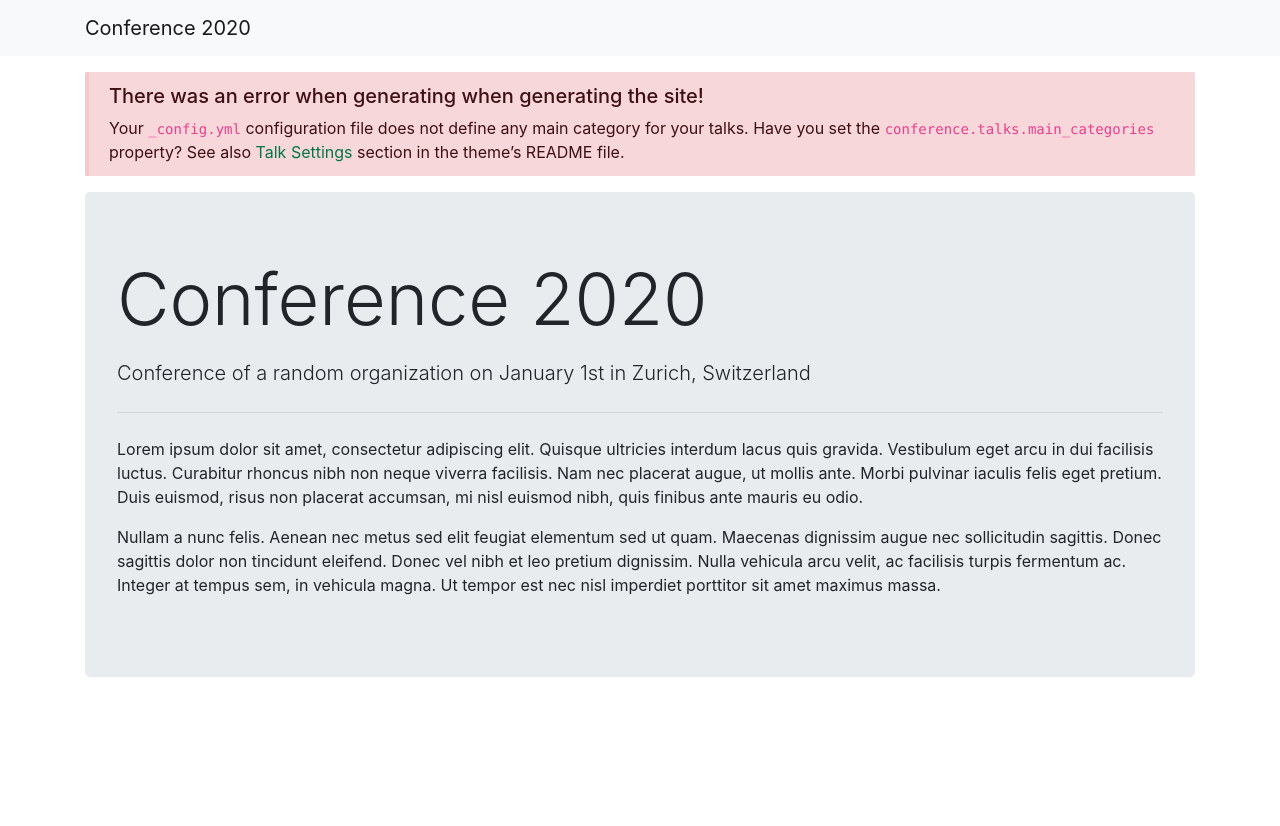
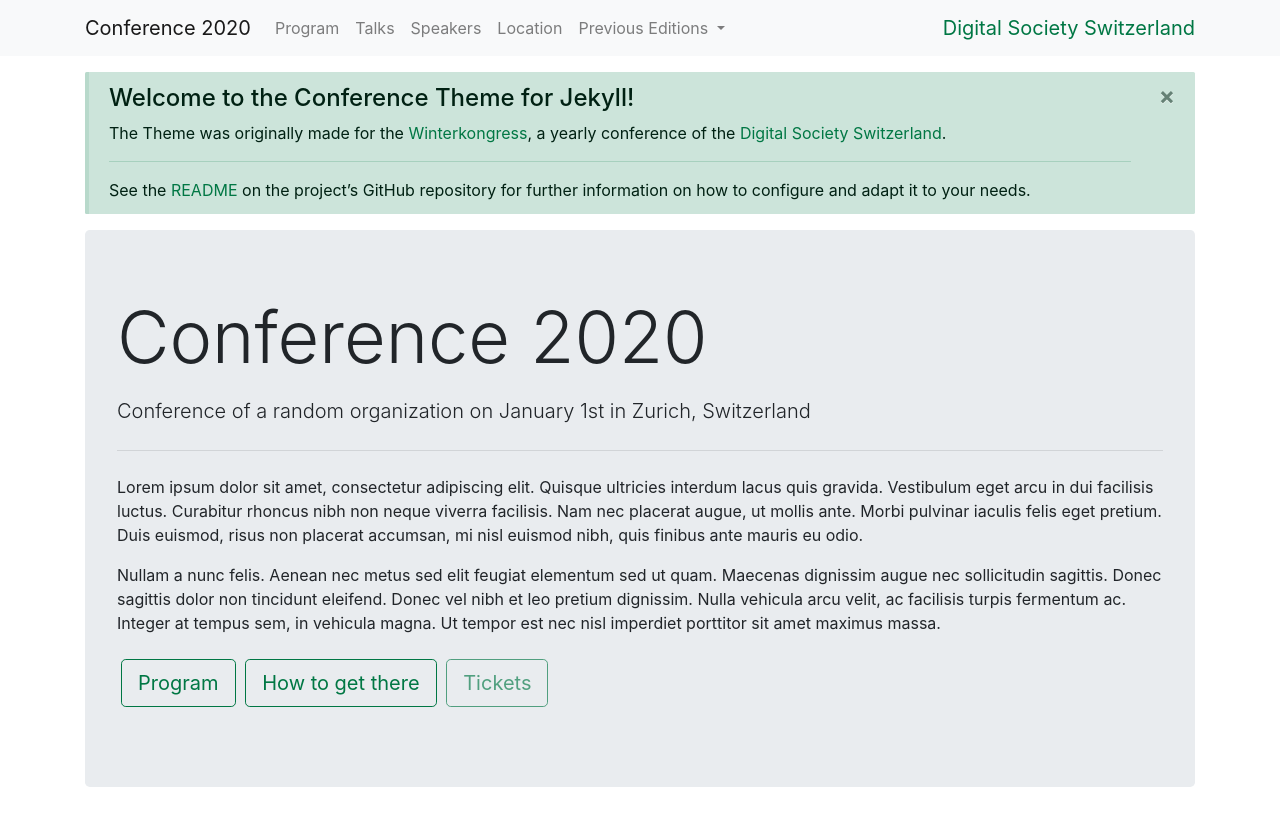
Before and after one commit to SHOW2025/SHOW2025.github.io, a Jekyll site: the page built from index.md, in a window 1280 px wide. Shown: the top 826 px of the page. Built offline with Jekyll 4.4.1, drawn with Linux system fonts in a browser that asks for light colours.

Commit message:
Update _config.yml

```diff
--- a/_config.yml
+++ b/_config.yml
@@ -1,26 +1,25 @@
 title: Conference 2020
-preposition: ''
+preposition: at
 description: >-
   Conference of a random organization on January 1st in Zurich, Switzerland
 baseurl: "" # the subpath of your site, e.g. /blog
 url: "https://example.com" # the base hostname & protocol for your site, e.g. https://example.com
+
+theme: jekyll-theme-conference
 
 # Build settings
 markdown: kramdown
 sass:
   style: compressed
 
-# Exclude from processing
+# Additional exclude from processing
 exclude:
+  - vendor
   - .github/
-  - venv/
   - README.md
   - LICENSE.md
   - REDISTRIBUTED.md
-  - screenshot.png
-  - jekyll-theme-conference.gemspec
   - purgecss.config.js
-  - _config.example.yml
 
 # Collections and their defaults
 collections:
@@ -51,22 +50,135 @@ defaults:
     values:
       layout: room
 
-# Theme default values
+
 conference:
+
+  # Language
   lang: en
+
+  # Timezone
+  tz: "+02:00"
+
+  # Show theme errors:
   show_errors: True
 
+  # Navigation bar
+  navigation:
+    logo:
+      name: Digital Society Switzerland
+      # img: ''
+      url: 'https://digitale-gesellschaft.ch/'
+    breakpoint: md
+    links:
+      - name: Program
+        relative_url: /program/
+      - name: Talks
+        relative_url: /talks/
+      - name: Speakers
+        relative_url: /speakers/
+      - name: Location
+        relative_url: /location/
+      - name: Previous Editions
+        menu:
+          - name: 2020 (current)
+            disabled: true
+          - name: 2019
+            relative_url: /2019/
+          - name: 2018
+            relative_url: /2018/
+
+  # Link Preview for Sharing
   link_preview:
+    # also adapt "preposition" property at top for more meaningful descriptions
     disable: false
+    img:
+      twitter: 'twitter_preview.png'      # inside /assets/images/
+      open_graph: 'facebook_preview.png'  # inside /assets/images/
+
+  # Main landing page
+  main:
+    # logo:
+    #   img: ''
+    links:
+      - name: Program
+        relative_url: /program/
+      - name: How to get there
+        relative_url: /location/
+      - name: Tickets
+        disabled: true
+        absolute_url: ''
+
+  # Information boxes
+  info_bars:
+    - title: Welcome to the Conference Theme for Jekyll!
+      color: primary
+      main_only: true
+      text: |
+        The Theme was originally made for the [Winterkongress](https://www.digitale-gesellschaft.ch/kongress/), a yearly conference of the [Digital Society Switzerland](https://digitale-gesellschaft.ch/).
+
+        ---
+
+        See the [README](github.com/DigitaleGesellschaft/jekyll-theme-conference/) on the project's GitHub repository for further information on how to configure and adapt it to your needs.
+    - text: This is just some random content for demonstration purposes.
+      color: warning
+      pages_only: true
+
+  # Live indications
+  live:
+    date: 01.01.2020
+    timezone: GMT+1
+    stop:       240  # in minutes
+    streaming:
+      enable: true
+      pause:     60  # in minutes
+      prepend:    5  # in minutes
+      extend:     5  # in minutes
+    demo:
+      enable: false
+      duration: 300  # in seconds
+      pause:     10  # in seconds
+
+  talks:
+    # Talk categories
+    main_categories:
+      - name: Cat A
+        color: info
+      - name: Cat B
+        color: success
+
+    # Hide icons on talk overview page
+    hide_icons: false
 
   speakers:
+    # Show first and last name
     show_firstname: true
 
   location:
+    # Disable links to locations
+    hide: false
+    # URL of location / room overview page
     url: '/location'
-    map: true
+    # Main page title shown on location/room navigation bar
+    navbar_title: 'Location'
+    # Show map on location main page.  Set `map: false` if you don't want to
+    # display it.
+    map:
+      # Initial map center point
+      home_coord: 47.37808, 8.53935
+      # Alternative map providers can be found on https://leaflet-extras.github.io/leaflet-providers/preview/
+      # The following do match the Bootstrap design not too badly:
+      #   - Thunderforest.Neighbourhood
+      #   - Esri.WorldTopoMap
+      map_provider: "OpenStreetMap.Mapnik"
+      default_zoom: 17
+
 
   program:
+    # URL of program page
     url: '/program'
-    time_steps: 15
+
+    # Time steps in program table
+    time_steps: 15 # in minutes
+
+    # Show intermediary time steps (next to full hours)
     show_alltimes: true
```
